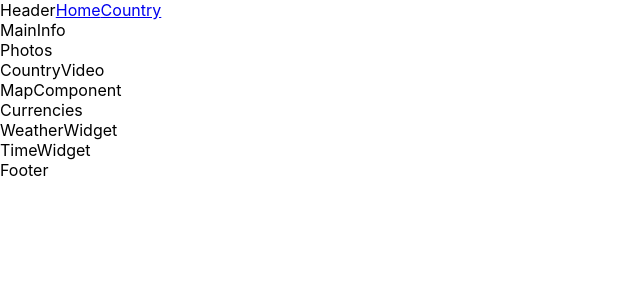
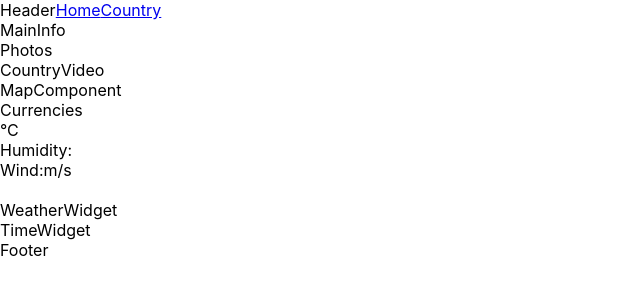
Before and after one commit to anival-github/travel-app, a React (Create React App) app in the folder travel-app/: page /country in a window 1280 px wide. Shown: the top 300 px of the page, without its empty margins (0-640 px from the left). Built offline with nearby package versions, Linux system fonts and the light colour scheme; no server answers.

Commit message:
feat: add request for weather data

```diff
--- a/travel-app/src/components/CountryPage/vidgets/WeatherWidget.tsx
+++ b/travel-app/src/components/CountryPage/vidgets/WeatherWidget.tsx
@@ -1,9 +1,42 @@
-import React from 'react';
+import React, { useEffect } from 'react';
 
-const WeatherWidget:React.FC = () => (
-  <div>
-    WeatherWidget
-  </div>
-);
+const WeatherWidget: React.FC = () => {
+  const city = 'Minsk';
+  let weatherData;
+
+  useEffect(() => {
+    ((async () => {
+      const weatherAPIurl = `https://api.openweathermap.org/data/2.5/weather?q=${city}&lang=en&appid=f1fe9aa9627ddefce0cda42a7d10e141&units=metric`;
+      const res = await fetch(weatherAPIurl);
+      weatherData = await res.json();
+    })());
+  }, [city]);
+
+  console.log(weatherData);
+
+  return (
+    <div className="weather">
+      {/* <i className={`weather-icon owf owf-${data.weather[0].id}}`} /> */}
+      <div className="temperature">
+        {/* {data.main.temp} */}
+        °C
+      </div>
+      <div className="weather-description">
+        {/* {data.weather[0].description} */}
+      </div>
+      <div className="humidity">
+        Humidity:
+        {/* {data.main.humidity} */}
+      </div>
+      <div className="wind">
+        Wind:
+        {/* {data.wind.speed} */}
+        m/s
+      </div>
+      <div className="city" contentEditable="true" />
+      WeatherWidget
+    </div>
+  );
+};
 
 export default WeatherWidget;
--- a/travel-app/src/redux/store.ts
+++ b/travel-app/src/redux/store.ts
@@ -1,4 +1,6 @@
-import { applyMiddleware, combineReducers, createStore } from 'redux';
+import {
+  applyMiddleware, combineReducers, compose, createStore,
+} from 'redux';
 import thunkMiddleWare from 'redux-thunk';
 import appReducer from './app-reducer';
 
```
Also changed, not shown: 1 other file (tests, documents, lock files or other folders).
